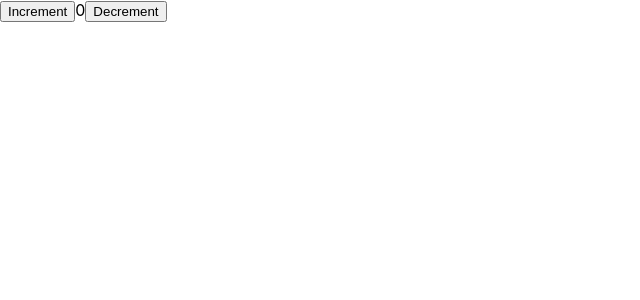
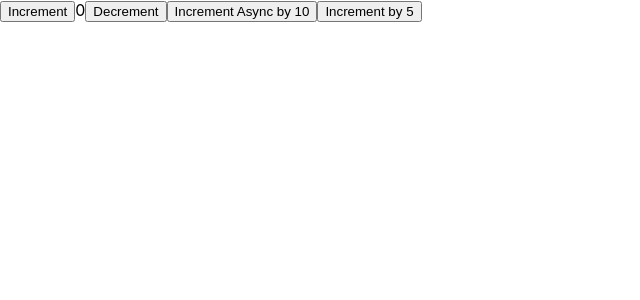
Before and after one commit to tsuyopon-xyz/redux-toolkit-seminar, a React (Vite) app: page / in a window 1280 px wide. Shown: the top 300 px of the page, without its empty margins (0-640 px from the left). Built offline with nearby package versions, Linux system fonts and the light colour scheme.

Commit message:
Added incrementByAmount and incrementAsync into Counter.tsx

```diff
--- a/src/features/counter/Counter.tsx
+++ b/src/features/counter/Counter.tsx
@@ -1,6 +1,12 @@
 import { FC } from 'react';
 import { useAppSelector, useAppDispatch } from '@/src/app/hooks';
-import { decrement, increment, selectCount } from './counterSlice';
+import {
+  decrement,
+  increment,
+  incrementAsync,
+  incrementByAmount,
+  selectCount,
+} from './counterSlice';
 
 export const Counter: FC = () => {
   // const count = useAppSelector((state) => state.counter.value);
@@ -10,18 +16,14 @@ export const Counter: FC = () => {
   return (
     <div>
       <div>
-        <button
-          aria-label="Increment value"
-          onClick={() => dispatch(increment())}
-        >
-          Increment
+        <button onClick={() => dispatch(increment())}>Increment</button>
+        <span>{count}</span>
+        <button onClick={() => dispatch(decrement())}>Decrement</button>
+        <button onClick={() => dispatch(incrementAsync(10))}>
+          Increment Async by 10
         </button>
-        <span>{count}</span>
-        <button
-          aria-label="Decrement value"
-          onClick={() => dispatch(decrement())}
-        >
-          Decrement
+        <button onClick={() => dispatch(incrementByAmount(5))}>
+          Increment by 5
         </button>
       </div>
     </div>
--- a/src/features/counter/counterSlice.ts
+++ b/src/features/counter/counterSlice.ts
@@ -64,6 +64,7 @@ export const incrementAsync = createAsyncThunk<number, number>(
   `${counterSlice.name}/asyncCount`,
   async (amount: number, _thunkAPI) => {
     const response = await fetchCount(amount);
+    // throw new Error('hoo');
     return response.data;
   }
 );
```
Also changed, not shown: 1 other file (tests, documents, lock files or other folders).
